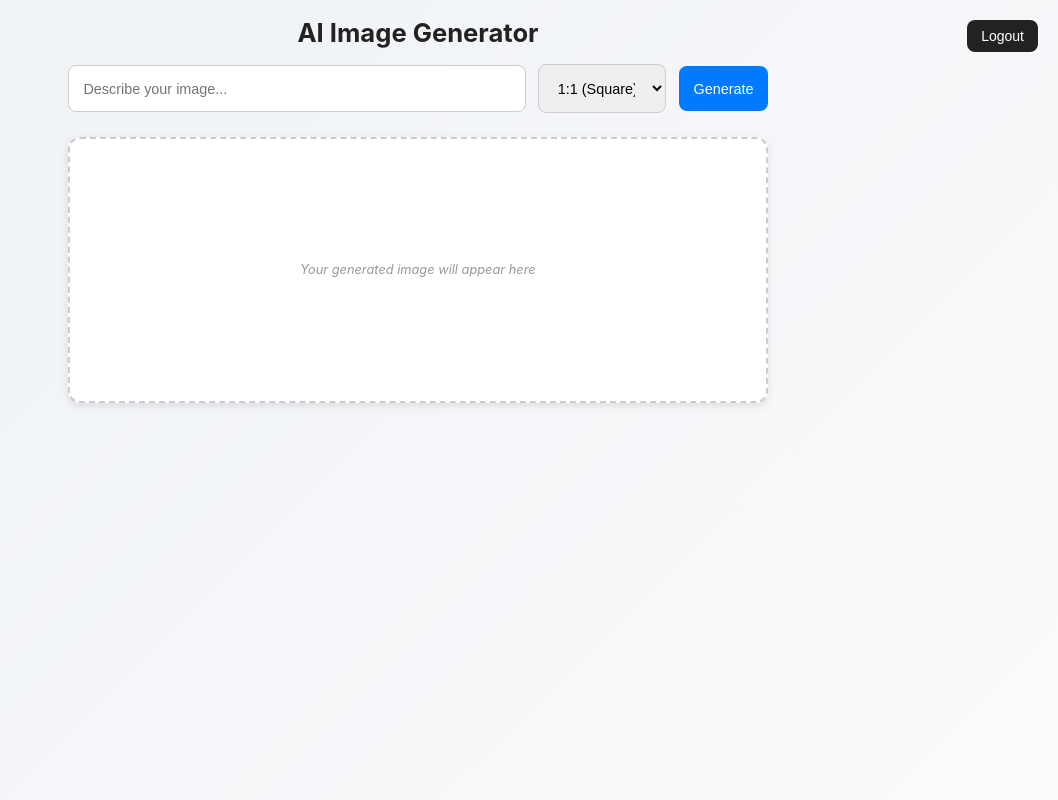
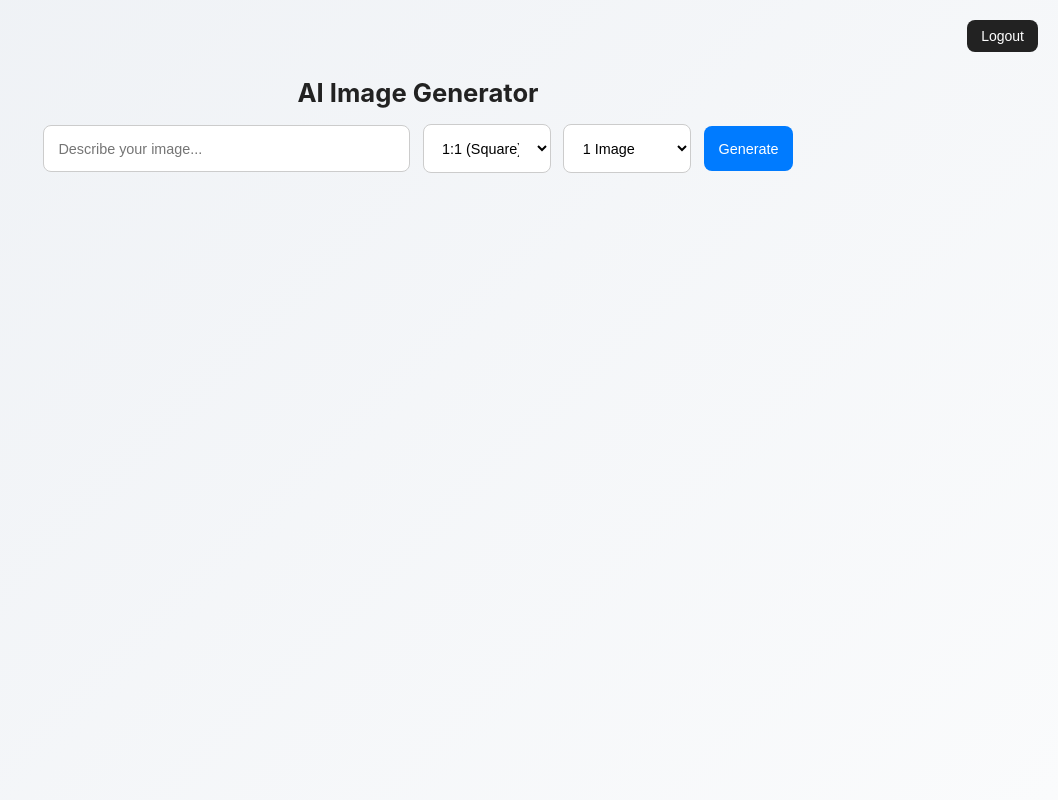
Before and after one commit to rm01844/img_gen_ai, a Flask app: page / in a window 1280 px wide. Shown: the whole page, without its empty margins (222-1280 px from the left). Run offline with Flask 3, Linux system fonts and the light colour scheme; the visitor is signed in with stand-in values (Sample User, id 1); parts of the project's set-up code (start-up, migrations or seed data) failed here and were passed over.

Commit message:
Update index.html

```diff
--- a/templates/index.html
+++ b/templates/index.html
@@ -22,9 +22,10 @@
       height: 100vh;
       display: flex;
       flex-direction: column;
-      justify-content: center;
+      justify-content: flex-start;
       align-items: center;
-      overflow: hidden;
+      overflow-y: auto;
+      padding-top: 60px;
     }
 
     h1 {
@@ -42,11 +43,11 @@
       align-items: center;
       gap: 0.8rem;
       width: 90%;
-      max-width: 700px;
+      max-width: 750px;
       margin-bottom: 1vh;
     }
 
-    #promptInput, #aspectRatio, button {
+    #promptInput, #aspectRatio, #numImages, button {
       padding: 0.9rem;
       font-size: clamp(0.9rem, 1vw, 1.1rem);
       border-radius: 8px;
@@ -60,8 +61,9 @@
       min-width: 180px;
     }
 
-    #aspectRatio {
+    #aspectRatio, #numImages {
       width: clamp(90px, 10vw, 130px);
+      background-color: white;
     }
 
     button {
@@ -89,84 +91,68 @@
       50% { opacity: 1; }
     }
 
-    /* Image preview box */
-    #imageBox {
+    /* Image preview grid */
+    #gallery {
+      display: flex;
+      flex-wrap: wrap;
+      justify-content: center;
+      gap: 16px;
+      width: 90%;
+      max-width: 900px;
       margin-top: 2vh;
-      width: min(90%, 700px);
-      height: clamp(200px, 40vh, 400px);
-      background-color: #fff;
-      border: 2px dashed #ccc;
-      border-radius: 12px;
-      display: flex;
-      align-items: center;
-      justify-content: center;
-      box-shadow: 0 3px 8px rgba(0, 0, 0, 0.1);
-      transition: all 0.5s ease;
     }
 
-    #imageBox.hidden {
-      opacity: 0;
-      height: 0;
-      margin: 0;
-      padding: 0;
-      border: none;
-      overflow: hidden;
-    }
-
-    #placeholder {
-      color: #999;
-      font-style: italic;
-      font-size: clamp(0.8rem, 1vw, 1.1rem);
-      text-align: center;
-      padding: 0 5%;
-    }
-
-    #imageContainer {
-      display: flex;
-      justify-content: center;
-      align-items: center;
+    .generatedImage {
       width: 100%;
-      max-width: 100vw;
-      height: 60vh;
-    }
-
-    #generatedImage {
-      max-width: 90%;
-      max-height: 90%;
+      max-width: 380px;
       border-radius: 12px;
       box-shadow: 0 6px 20px rgba(0, 0, 0, 0.25);
+      object-fit: contain;
       opacity: 0;
       transform: scale(0.97);
       transition: opacity 0.6s ease, transform 0.4s ease;
-      object-fit: contain;
     }
 
-    #generatedImage.visible {
+    .generatedImage.visible {
       opacity: 1;
       transform: scale(1);
     }
 
+    /* Logout Button */
+    .logout-btn {
+      position: fixed;
+      top: 20px;
+      right: 20px;
+      background-color: #222;
+      color: white;
+      padding: 8px 14px;
+      border-radius: 8px;
+      font-family: sans-serif;
+      font-size: 14px;
+      cursor: pointer;
+      text-decoration: none;
+      transition: 0.3s;
+      z-index: 999;
+    }
+
+    .logout-btn:hover {
+      background-color: #444;
+    }
+
     /* Responsive adjustments */
     @media (max-width: 600px) {
-      body {
-        padding: 4vh 5vw;
-        justify-content: flex-start;
-        height: auto;
-        overflow-y: auto;
-      }
-
       #controls {
         flex-direction: column;
         align-items: stretch;
         gap: 0.8rem;
       }
 
-      #promptInput, #aspectRatio, button {
+      #promptInput, #aspectRatio, #numImages, button {
         width: 100%;
       }
 
-      #imageBox {
-        height: 280px;
+      .generatedImage {
+        max-width: 100%;
       }
     }
   </style>
@@ -201,28 +187,26 @@
       <option value="4:3">4:3 (Classic)</option>
       <option value="9:16">9:16 (Portrait)</option>
     </select>
+    <select id="numImages">
+      <option value="1" selected>1 Image</option>
+      <option value="2">2 Images</option>
+      <option value="3">3 Images</option>
+      <option value="4">4 Images</option>
+    </select>
     <button onclick="generateImage()">Generate</button>
   </div>
 
-  <div id="loader">🌀 Generating image...</div>
+  <div id="loader">🌀 Generating image(s)...</div>
 
-  <div id="imageBox">
-    <p id="placeholder">Your generated image will appear here</p>
-  </div>
-
-  <div id="imageContainer"></div>
+  <div id="gallery"></div>
 
   <script>
     async function generateImage() {
-      const promptInput = document.getElementById("promptInput");
-      const ratioSelect = document.getElementById("aspectRatio");
+      const prompt = document.getElementById("promptInput").value.trim();
+      const aspect_ratio = document.getElementById("aspectRatio").value;
+      const number_of_images = document.getElementById("numImages").value;
       const loader = document.getElementById("loader");
-      const imageBox = document.getElementById("imageBox");
-      const placeholder = document.getElementById("placeholder");
-      const imageContainer = document.getElementById("imageContainer");
-
-      const prompt = promptInput.value.trim();
-      const aspect_ratio = ratioSelect.value;
+      const gallery = document.getElementById("gallery");
 
       if (!prompt) {
         alert("Please enter a prompt!");
@@ -230,37 +214,34 @@
       }
 
       loader.style.display = "block";
-      imageContainer.innerHTML = "";
-      imageBox.classList.remove("hidden");
-      placeholder.textContent = "Generating your image...";
+      gallery.innerHTML = "";
 
       try {
         const response = await fetch("/generate", {
           method: "POST",
           headers: { "Content-Type": "application/json" },
-          body: JSON.stringify({ prompt, aspect_ratio }),
+          body: JSON.stringify({ prompt, aspect_ratio, number_of_images }),
         });
 
         const data = await response.json();
         loader.style.display = "none";
 
-        if (data.image_url) {
-          imageBox.classList.add("hidden");
+        if (data.error) {
+          alert("Error: " + data.error);
+          return;
+        }
 
+        const imageUrls = data.image_urls || [data.image_url];
+        imageUrls.forEach((url) => {
           const img = document.createElement("img");
-          img.id = "generatedImage";
-          img.src = data.image_url;
-          imageContainer.appendChild(img);
-
+          img.src = url;
+          img.classList.add("generatedImage");
+          gallery.appendChild(img);
           setTimeout(() => img.classList.add("visible"), 100);
-        } else {
-          imageBox.classList.remove("hidden");
-          placeholder.textContent = "Error: " + (data.error || "Something went wrong");
-        }
+        });
       } catch (err) {
         loader.style.display = "none";
-        imageBox.classList.remove("hidden");
-        placeholder.textContent = "Error: " + err;
+        alert("Error: " + err.message);
       }
     }
   </script>
```
